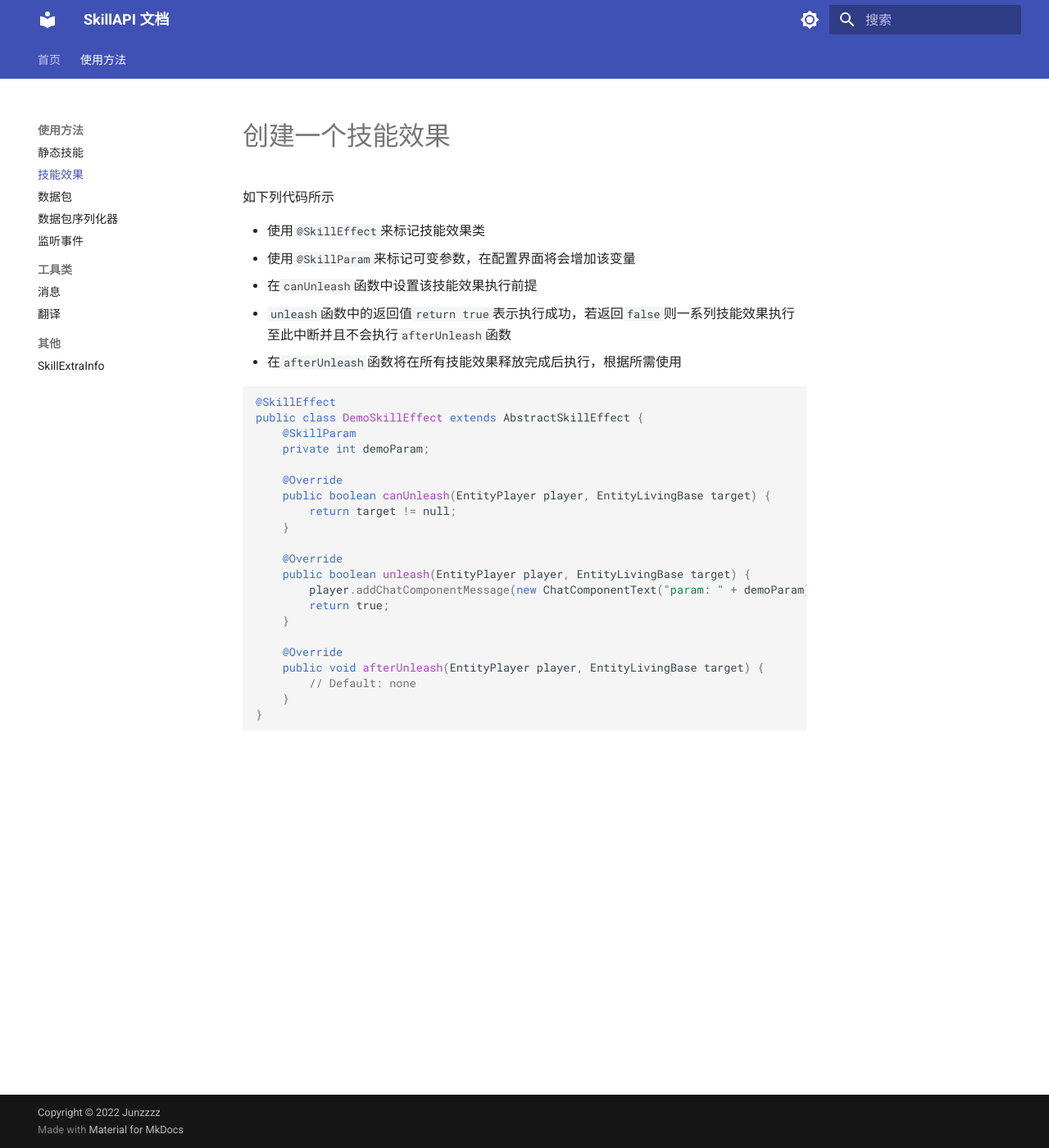
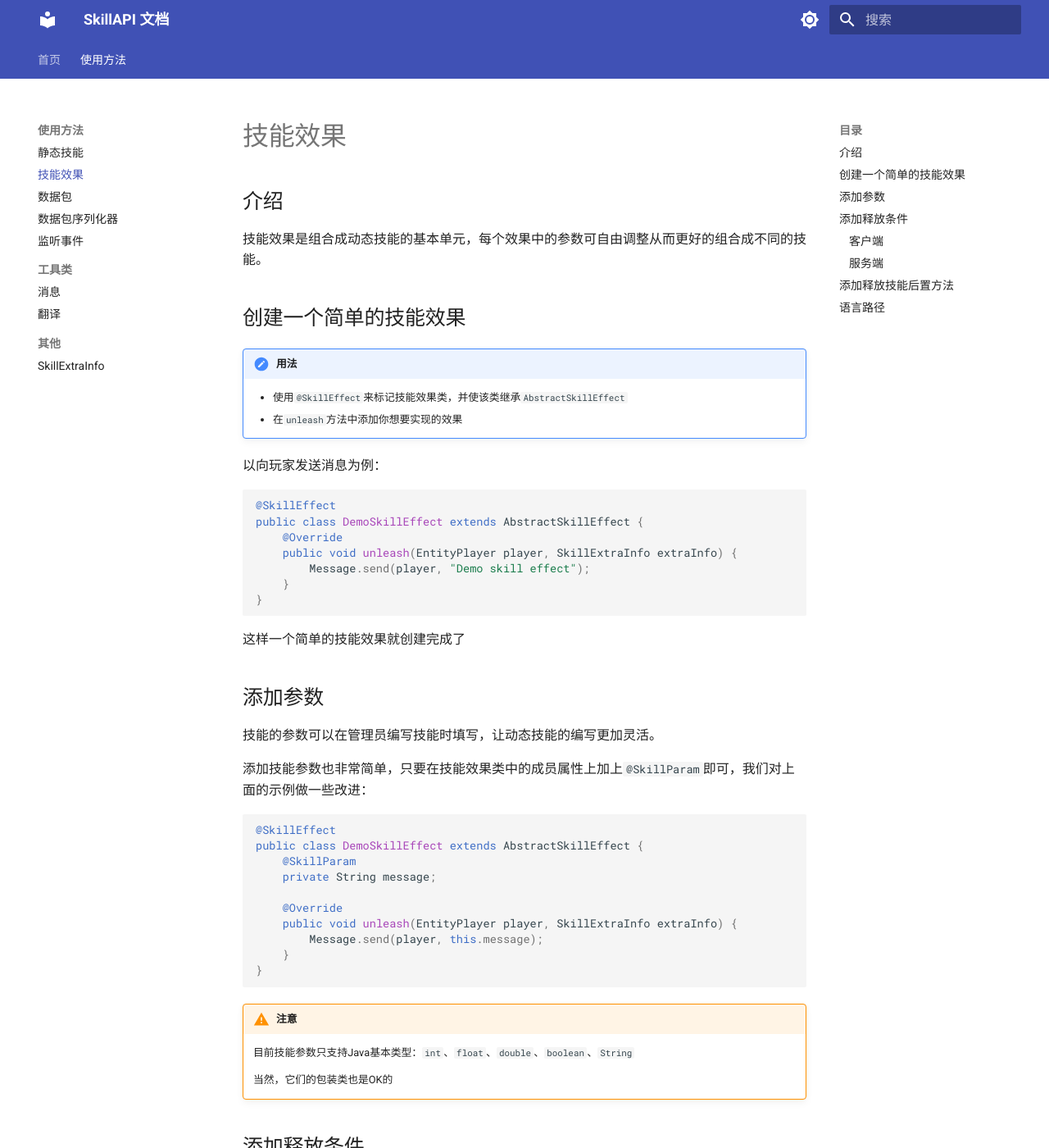
Before and after one commit to Junzzzz/SkillAPI-docs, an MkDocs documentation site: the page built from docs/usage/skill-effect.md, in a window 1280 px wide and 1400 px high. Shown: the whole window at 82% size. Built offline with MkDocs 1.6.1 and Material for MkDocs 9.7.7, drawn with Linux system fonts in a browser that asks for light colours; some of the changed text lies outside the part shown.

Commit message:
添加技能效果

````diff
--- a/docs/usage/skill-effect.md
+++ b/docs/usage/skill-effect.md
@@ -1,33 +1,115 @@
-# 创建一个技能效果
+# 技能效果
 
-如下列代码所示
+## 介绍
 
-- 使用`@SkillEffect`来标记技能效果类
-- 使用`@SkillParam`来标记可变参数，在配置界面将会增加该变量
-- 在`canUnleash`函数中设置该技能效果执行前提
-- `unleash`函数中的返回值`return true`表示执行成功，若返回`false`则一系列技能效果执行至此中断并且不会执行`afterUnleash`函数
-- 在`afterUnleash`函数将在所有技能效果释放完成后执行，根据所需使用
+技能效果是组合成动态技能的基本单元，每个效果中的参数可自由调整从而更好的组合成不同的技能。
+
+## 创建一个简单的技能效果
+
+!!! note "用法"
+
+    - 使用`@SkillEffect`来标记技能效果类，并使该类继承`AbstractSkillEffect`
+    - 在`unleash`方法中添加你想要实现的效果
+
+以向玩家发送消息为例：
+
+```java
+@SkillEffect
+public class DemoSkillEffect extends AbstractSkillEffect {
+    @Override
+    public void unleash(EntityPlayer player, SkillExtraInfo extraInfo) {
+        Message.send(player, "Demo skill effect");
+    }
+}
+```
+
+这样一个简单的技能效果就创建完成了
+
+## 添加参数
+
+技能的参数可以在管理员编写技能时填写，让动态技能的编写更加灵活。
+
+添加技能参数也非常简单，只要在技能效果类中的成员属性上加上`@SkillParam`即可，我们对上面的示例做一些改进：
 
 ```java
 @SkillEffect
 public class DemoSkillEffect extends AbstractSkillEffect {
     @SkillParam
-    private int demoParam;
+    private String message;
 
     @Override
-    public boolean canUnleash(EntityPlayer player, EntityLivingBase target) {
-        return target != null;
-    }
-
-    @Override
-    public boolean unleash(EntityPlayer player, EntityLivingBase target) {
-        player.addChatComponentMessage(new ChatComponentText("param: " + demoParam));
-        return true;
-    }
-
-    @Override
-    public void afterUnleash(EntityPlayer player, EntityLivingBase target) {
-        // Default: none
+    public void unleash(EntityPlayer player, SkillExtraInfo extraInfo) {
+        Message.send(player, this.message);
     }
 }
 ```
+
+!!! warning "注意"
+
+    目前技能参数只支持Java基本类型：`int`、`float`、`double`、`boolean`、`String`
+
+    当然，它们的包装类也是OK的
+
+## 添加释放条件
+
+添加技能释放条件与静态技能中所述类似，这里只作简单描述。详见：[静态技能](./static-skill
+.md#客户端参数传递)
+
+### 客户端
+
+在`clientBeforeUnleash`函数中可以传递额外参数至服务器，同时也可以用于设置技能释放前置条件。
+
+```java
+@Override
+public boolean clientBeforeUnleash(EntityPlayer player, SkillExtraInfo extraInfo) {
+    EntityLivingBase pointedLivingEntity = ClientUtils.getPointedLivingEntity(5);
+    if (pointedLivingEntity instanceof EntityPlayer) {
+        extraInfo.put("target", pointedLivingEntity.getEntityId());
+        return true;
+    }
+    return false;
+}
+```
+
+### 服务端
+
+通过添加`canUnleash`方法可以设置技能效果执行的前置条件。当一个技能内包含的所有效果前置条件通过时才会释放该技能。
+
+```java
+@Override
+public boolean canUnleash(EntityPlayer player, SkillExtraInfo extraInfo) {
+    Integer targetId = extraInfo.get("target");
+    Entity target = player.getEntityWorld().getEntityByID(targetId);
+    if (target instanceof EntityPlayer) {
+        extraInfo.replace("target", target);
+        return true;
+    }
+    return false;
+}
+```
+
+## 添加释放技能后置方法
+
+之所以要设置这么一个方法主要还是因为想写一个吸血效果，但是由于目标收到的伤害可能拆分到了各个技能效果中，所以要得到玩家的受到的伤害量必须在所有效果执行完成后才能取得，因此也有了这个方法。
+
+```java
+@Override
+public void afterUnleash(EntityPlayer player, SkillExtraInfo extraInfo) {
+    EntityPlayer target = extraInfo.get("target");
+    float damage = target.prevHealth - target.getHealth();
+    player.heal(damage);
+}
+```
+
+希望这个方法能意外的起到作用。
+
+??? summary "一些想法"
+
+    其实可以给技能效果设置优先级，或者说按照技能的添加顺序来执行，不过这里还是偷了个懒，直接加个函数就完事了
+
+## 语言路径
+
+| 路径                                                 |      内容      |
+| :--------------------------------------------------- | :------------: |
+| `skill.effect.<ModID>.<技能效果类名>`                |   技能效果名   |
+| `skill.effect.<ModID>.<技能效果类名>.<技能效果参数>` | 技能效果参数名 |
--- a/mkdocs.yml
+++ b/mkdocs.yml
@@ -66,6 +66,7 @@ markdown_extensions:
   - md_in_html
   - toc:
       permalink: true
+      slugify: !!python/name:pymdownx.slugs.uslugify
   - pymdownx.arithmatex:
       generic: true
   - pymdownx.betterem:
````
Also changed, not shown: docs/introduction.md (+2 -2 lines), docs/usage/static-skill.md (+9 -6 lines).
